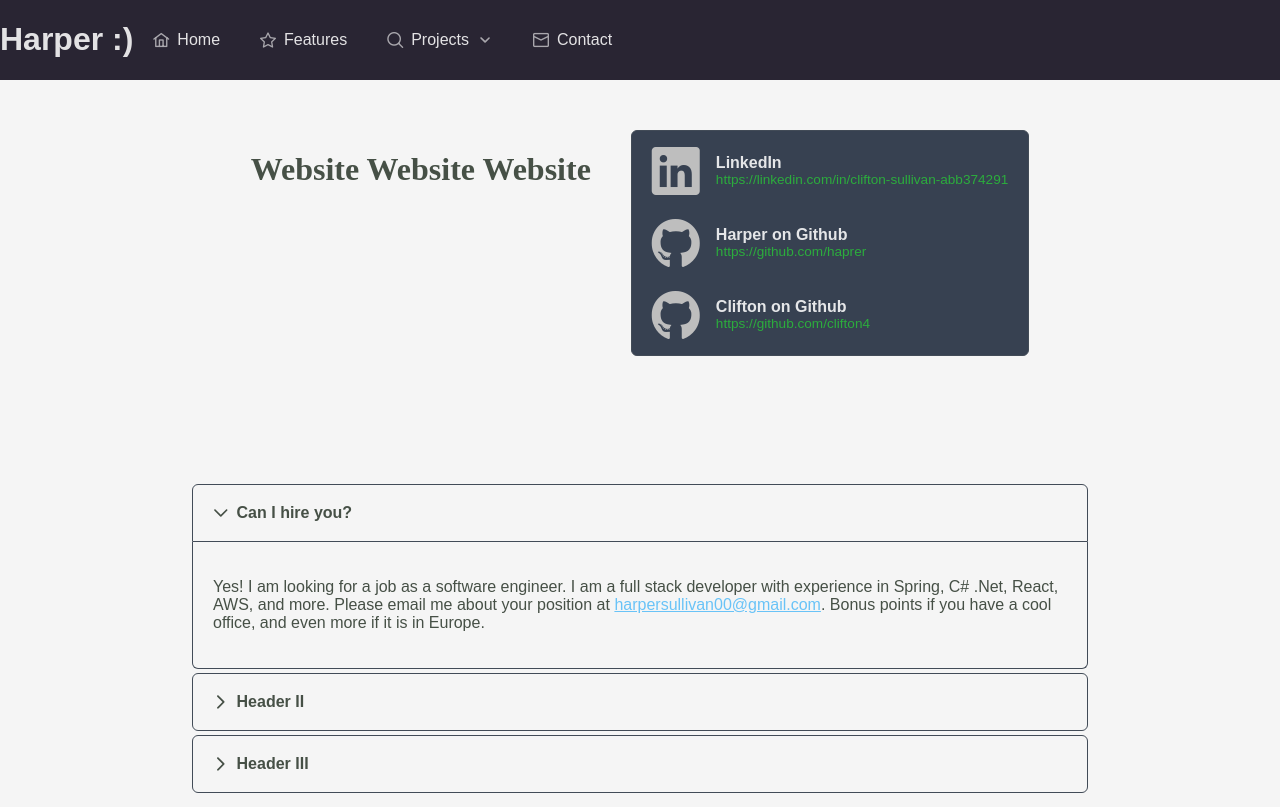
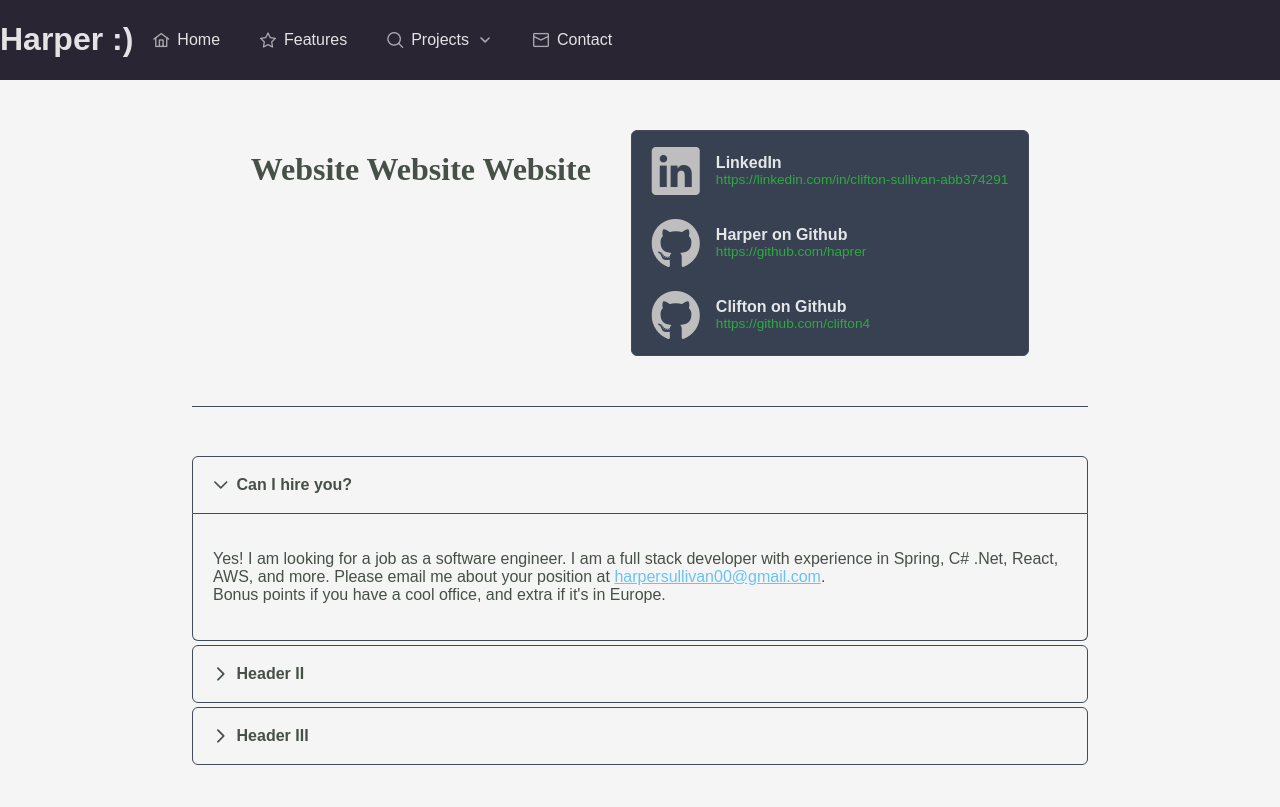
Before and after one commit to haprer/website, a React (Vite) app: page / in a window 1280 px wide. Built offline with nearby package versions, Linux system fonts and the light colour scheme; a web font is replaced by a local one.

Commit message:
added divider. End of day push

```diff
--- a/src/pages/Home.css
+++ b/src/pages/Home.css
@@ -11,7 +11,7 @@
 .home-page {
     display: flex;
     flex-direction: column;
-    gap: 10vw;
+    gap: 30px;
     margin-top: 5vh;
     justify-content: center;
 }
--- a/src/pages/Home.jsx
+++ b/src/pages/Home.jsx
@@ -2,6 +2,7 @@
 /** Primereact Components */
 import { Menu } from 'primereact/menu';
 import {Accordion, AccordionTab} from 'primereact/accordion';
+import { Divider } from 'primereact/divider';
 
 /** CSS imports */
 import './home.css';
@@ -13,8 +14,9 @@ function QuestionAccordian() {
             <AccordionTab header="Can I hire you?">
                 <p className="m-0">
                     Yes! I am looking for a job as a software engineer. I am a full stack developer with experience in Spring, C# .Net, React, AWS, and more.
-                    Please email me about your position at <a href="mailto:harpersullivan00@gmail.com">harpersullivan00@gmail.com</a>. Bonus points if you have a cool office,
-                    and even more if it is in Europe.
+                    Please email me about your position at <a href="mailto:harpersullivan00@gmail.com">harpersullivan00@gmail.com</a>.
+                    <br />
+                    Bonus points if you have a cool office, and extra if it&apos;s in Europe.
                 </p>
             </AccordionTab>
             <AccordionTab header="Header II">
@@ -79,6 +81,7 @@ export default function Home() {
                 <h1>Website Website Website</h1>
                 <Menu model={items}></Menu>
             </div>
+            <Divider></Divider>
             {QuestionAccordian()}
         </div>
     );
```
